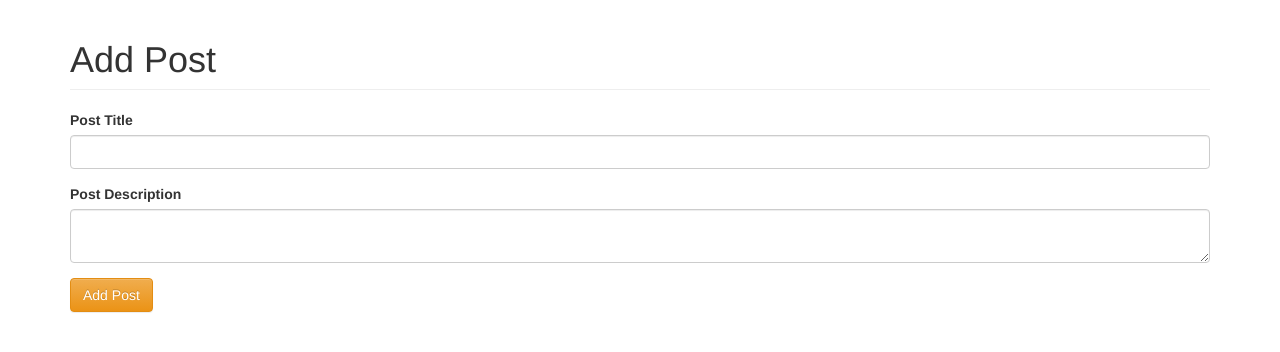
After one commit to leelanarasimha/codeignierproject, a CodeIgniter app: page /blogreader/blog/add in a window 1280 px wide. The commit adds this page. Shown: the top 352 px of the page. Run offline with CodeIgniter, Linux system fonts and the light colour scheme.

Commit message:
Added Success Messages and add post

```diff
--- a/application/config/autoload.php
+++ b/application/config/autoload.php
@@ -58,7 +58,7 @@ $autoload['packages'] = array();
 |
 |	$autoload['libraries'] = array('user_agent' => 'ua');
 */
-$autoload['libraries'] = array('database');
+$autoload['libraries'] = array('database', 'session');
 
 /*
 | -------------------------------------------------------------------
--- a/application/controllers/Blog.php
+++ b/application/controllers/Blog.php
@@ -14,6 +14,11 @@ class Blog extends CI_Controller {
         $this->load->model('Posts');
     }
 
+
+    /**
+     * Shows all the posts
+     */
+
     public function index() {
         $data = array();
 
@@ -24,10 +29,22 @@ class Blog extends CI_Controller {
 
         $data['title'] = 'Posts';
 
+        if ($this->session->flashdata('success_message') !== FALSE) {
+            $data['success_message'] = $this->session->flashdata('success_message');
+        }
+
         $this->load->view('blog/blog_page', $data);
     }
 
 
+
+    /**
+     *
+     * Shows single post based on the  post id
+     * @param type $post_id
+     *
+     *
+     */
     public function view($post_id) {
         $data = array();
         $post_details = $this->Posts->get_post_by_id($post_id);
@@ -38,6 +55,12 @@ class Blog extends CI_Controller {
 
     }
 
+
+    /**
+     *
+     * Edit post
+     * @param type $post_id
+     */
     public function edit($post_id) {
         $data = array();
         $post_details = $this->Posts->get_post_by_id($post_id);
@@ -48,11 +71,19 @@ class Blog extends CI_Controller {
 
     }
 
+
+    /**
+     *
+     * Update Post
+     * @param type $post_id
+     */
     public function updatepost($post_id) {
         $title = $this->input->post('title');
         $description = $this->input->post('description');
 
          $this->Posts->update_post($title, $description, $post_id);
+
+         $this->session->set_flashdata('success_message', 'Post Updated successfully');
 
 
          redirect(site_url('blog'));
@@ -61,4 +92,24 @@ class Blog extends CI_Controller {
     }
 
 
+    public function add() {
+
+        $this->load->view('blog/addblog_page');
+
+    }
+
+
+    public function storepost() {
+        $title = $this->input->post('title');
+        $description = $this->input->post('description');
+
+        $this->Posts->add_post($title, $description);
+
+        $this->session->set_flashdata('success_message', 'Post added Successfully');
+
+
+        redirect(site_url('blog'));
+    }
+
+
 }
--- a/application/models/Posts.php
+++ b/application/models/Posts.php
@@ -47,4 +47,12 @@ class Posts extends CI_Model {
     }
 
 
+    public function add_post($title, $description) {
+        $added_date = date('Y-m-d H:i:s');
+        $sql = "INSERT INTO posts (`title`, `description`, `added_date`) VALUES ('$title', '$description', '$added_date')";
+
+        return $this->db->query($sql);
+    }
+
+
 }
--- /dev/null
+++ b/application/views/blog/addblog_page.php
@@ -0,0 +1,39 @@
+<!doctype html>
+<html>
+    <head>
+        <!-- Latest compiled and minified CSS -->
+<link rel="stylesheet" href="https://maxcdn.bootstrapcdn.com/bootstrap/3.3.6/css/bootstrap.min.css" integrity="sha384-1q8mTJOASx8j1Au+a5WDVnPi2lkFfwwEAa8hDDdjZlpLegxhjVME1fgjWPGmkzs7" crossorigin="anonymous">
+
+<!-- Optional theme -->
+<link rel="stylesheet" href="https://maxcdn.bootstrapcdn.com/bootstrap/3.3.6/css/bootstrap-theme.min.css" integrity="sha384-fLW2N01lMqjakBkx3l/M9EahuwpSfeNvV63J5ezn3uZzapT0u7EYsXMjQV+0En5r" crossorigin="anonymous">
+
+<!-- Latest compiled and minified JavaScript -->
+<script src="https://maxcdn.bootstrapcdn.com/bootstrap/3.3.6/js/bootstrap.min.js" integrity="sha384-0mSbJDEHialfmuBBQP6A4Qrprq5OVfW37PRR3j5ELqxss1yVqOtnepnHVP9aJ7xS" crossorigin="anonymous"></script>
+
+    </head>
+    <body>
+        <div class="container">
+            <div class="row">
+                <div class="col-md-12">
+                    <h1 class="page-header">Add Post</h1>
+                </div>
+
+            </div>
+
+            <form method="post" action="<?php echo site_url('blog/storepost'); ?>">
+                <div class="form-group">
+                    <label for="title">Post Title</label>
+                    <input type="text" name="title" id="title" class="form-control"/>
+                </div>
+                 <div class="form-group">
+                    <label for="description">Post Description</label>
+                    <textarea class="form-control" name="description"></textarea>
+                </div>
+
+                <div><input type="submit" name="submit" value="Add Post" class="btn btn-warning"/></div>
+                </div>
+            </form>
+        </div>
+
+    </body>
+</html>
```
Also changed, not shown: application/views/blog/blog_page.php (+15 -0 lines), nbproject/private/private.xml (+1 -15 lines), .htaccess (added).
